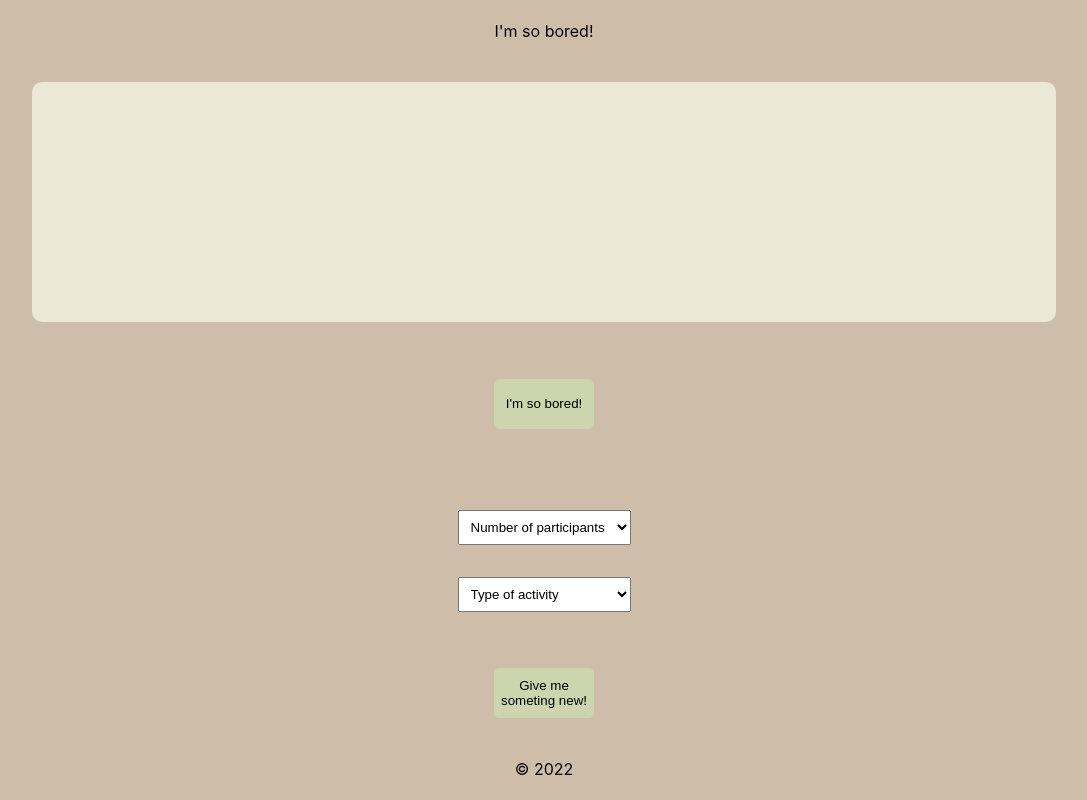
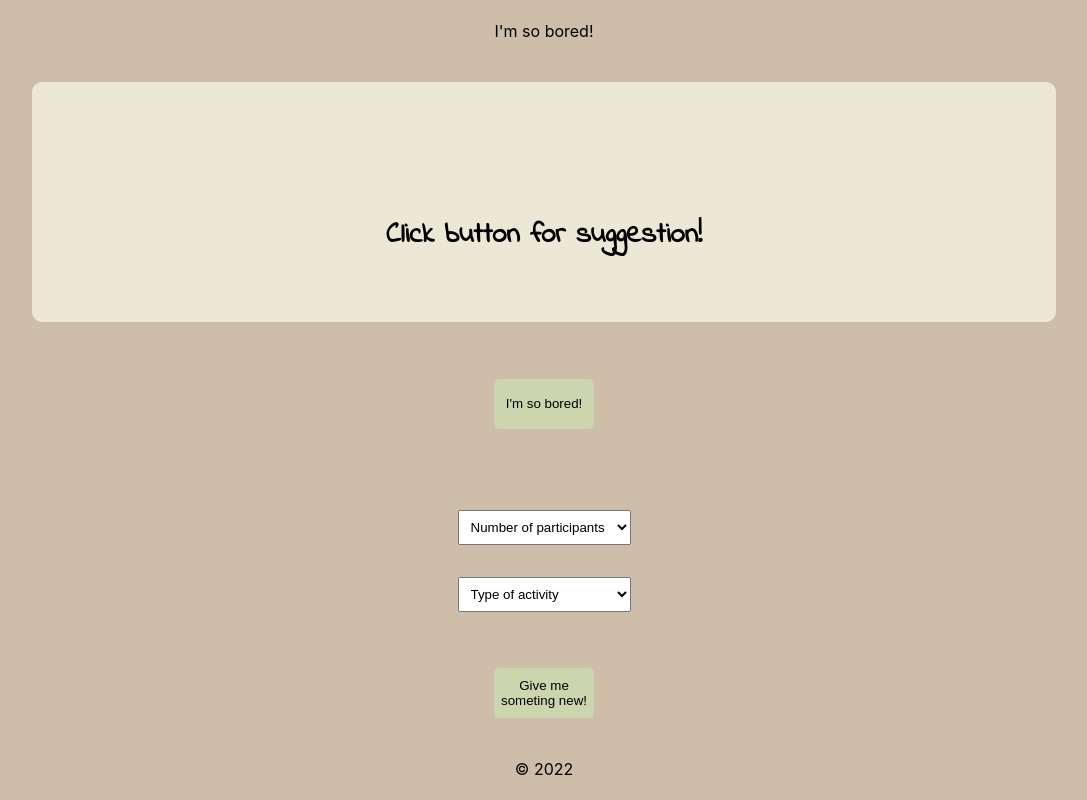
Before and after one commit to NellySP/Im-so-bored, a React (Create React App) app: page / in a window 1280 px wide. Shown: the whole page, without its empty margins (96-1183 px from the left). Built offline with nearby package versions, Linux system fonts and the light colour scheme.

Commit message:
add "instructions"

```diff
--- a/src/App.js
+++ b/src/App.js
@@ -15,12 +15,14 @@ function App() {
   const [participants, setParticipants] = useState();
 
   const [show, setShow] = useState(false);
+  const [hide, setHide] = useState(true);
 
   return (
     <div className="app">
       <p>{document.title}</p>
       <div className="activity-wrapper">
-        <h2>{activity}</h2>
+        <h1>{activity}</h1>
+        {hide ? <h2>Click button for suggestion!</h2> : null}
         {show ? (
           <div className="specify-box">
             <p>Number of participants: {participants}</p>
@@ -33,6 +35,8 @@ function App() {
         setActivity={setActivity}
         show={show}
         setShow={setShow}
+        hide={hide}
+        setHide={setHide}
       />
       <SpecifyActivity
         activity={activity}
--- a/src/components/RandomActivity/index.js
+++ b/src/components/RandomActivity/index.js
@@ -1,12 +1,20 @@
 import React, { useEffect } from "react";
 import Button from "../Button";
 
-const RandomActivity = ({ activity, setActivity, show, setShow }) => {
+const RandomActivity = ({
+  activity,
+  setActivity,
+  show,
+  setShow,
+  hide,
+  setHide,
+}) => {
   const getActivity = async () => {
     const response = await fetch("https://www.boredapi.com/api/activity");
     const data = await response.json();
     setActivity(data.activity);
     setShow(false);
+    setHide(false);
   };
 
   useEffect(() => {
```
